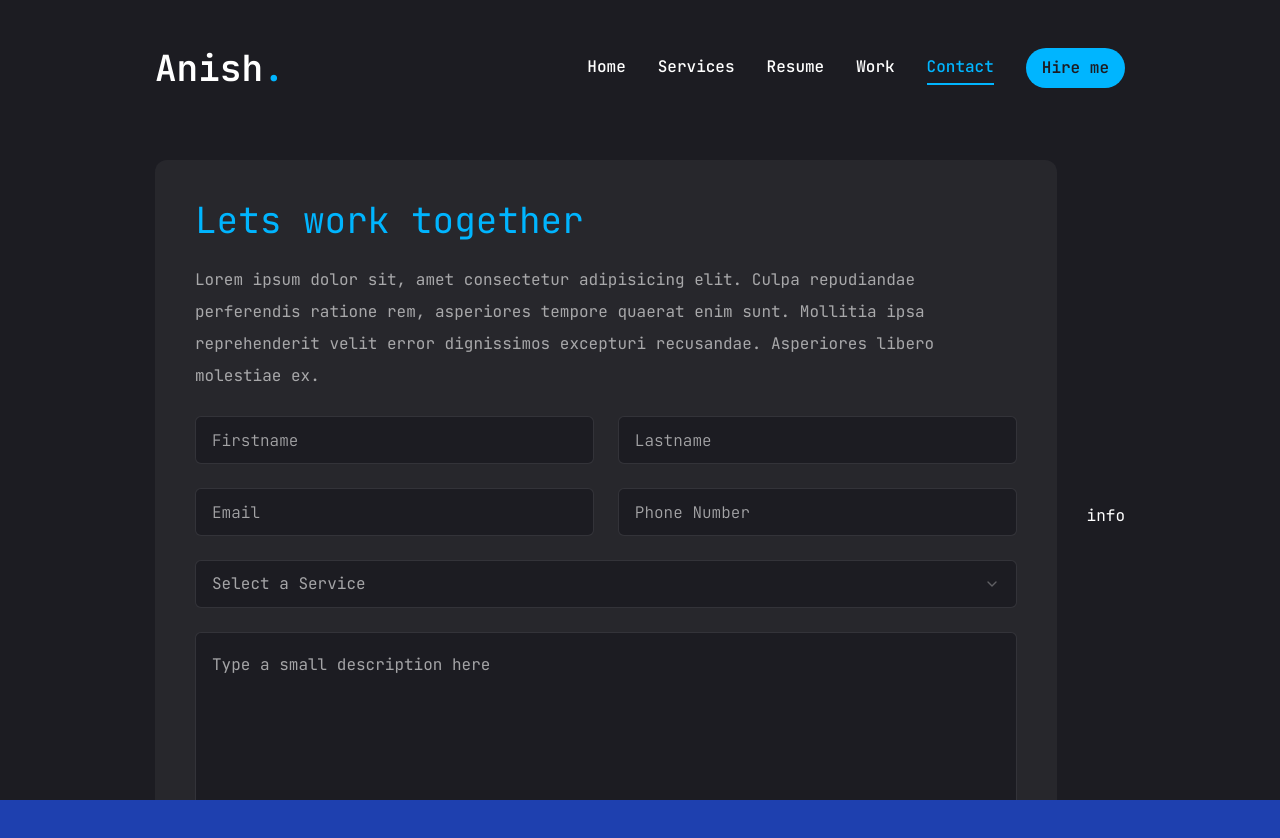
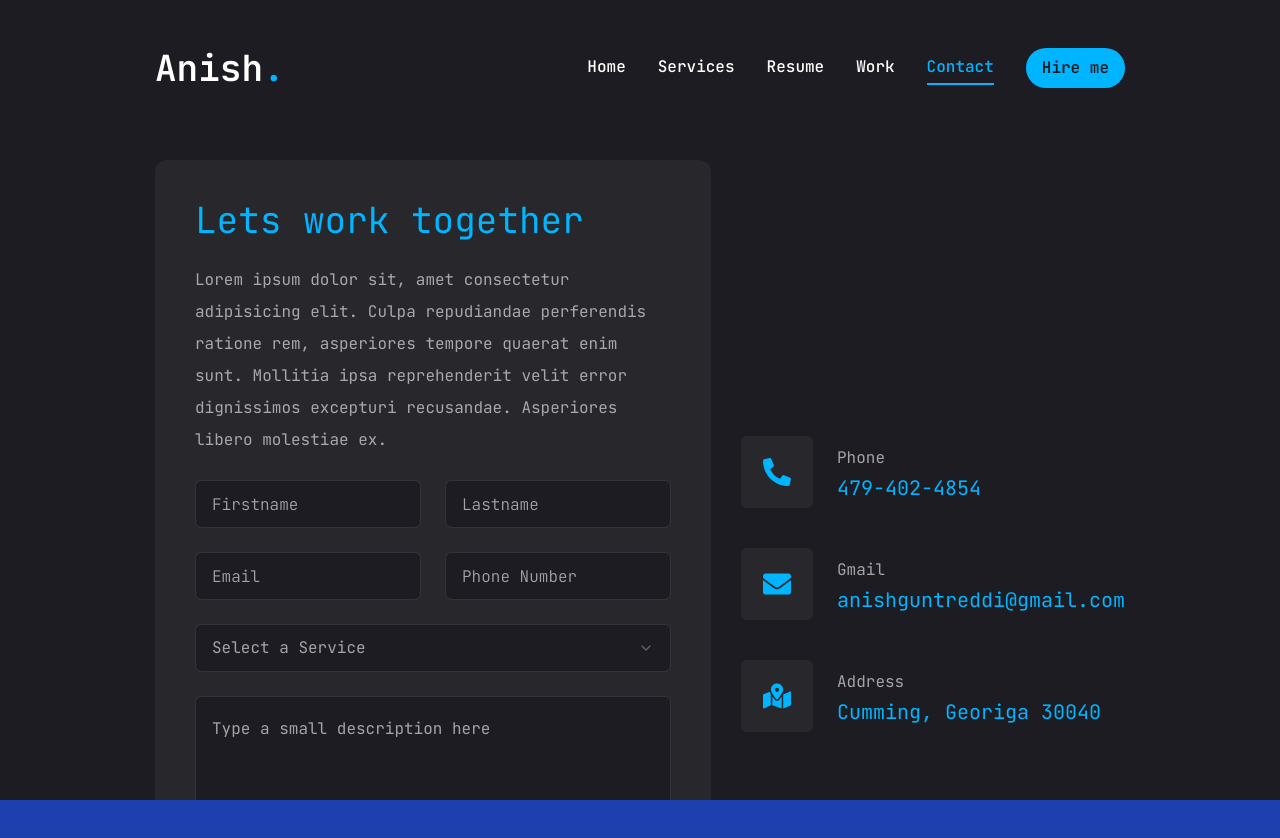
Before and after one commit to Anish-Guntreddi/PersonalWebsite, a Next.js app: page /contact in a window 1280 px wide. Shown: the top 838 px of the page. Built offline with nearby package versions, Linux system fonts and the light colour scheme.

Commit message:
finished changes

```diff
--- a/app/contact/page.jsx
+++ b/app/contact/page.jsx
@@ -72,9 +72,27 @@
               className="h-[200px]"
               placeholder="Type a small description here"
               />
+              {/*Submit Button*/}
+              <Button size="md" className="max-w-40">Send Message</Button>
             </form>
           </div>
-          <div className='flex-1 flex items-center xl:justify-end order-1 xl:order-none mb-8 xl:mb-0'>info</div>
+          <div className='flex-1 flex items-center xl:justify-end order-1 xl:order-none mb-8 xl:mb-0'>
+            <ul className='flex flex-col gap-10'>
+              {info.map((item, index)=> {
+                return (
+                  <li key={index} className="flex items-center gap-6">
+                    <div className='w-[52px] h-[52px] xl:w-[72px] xl:h-[72px] bg-[#27272c] text-accent rounded-md flex items-center justify-center'>
+                      <div className='text-[28px]'>{item.icon}</div>
+                    </div>
+                    <div className='flex-1'>
+                      <p className='text-white/60'>{item.title}</p>
+                      <h3 className='text-xl text-accent'>{item.description}</h3>
+                    </div>
+                  </li>
+                )
+              })}
+            </ul>
+          </div>
         </div>
       </div>
 
```
